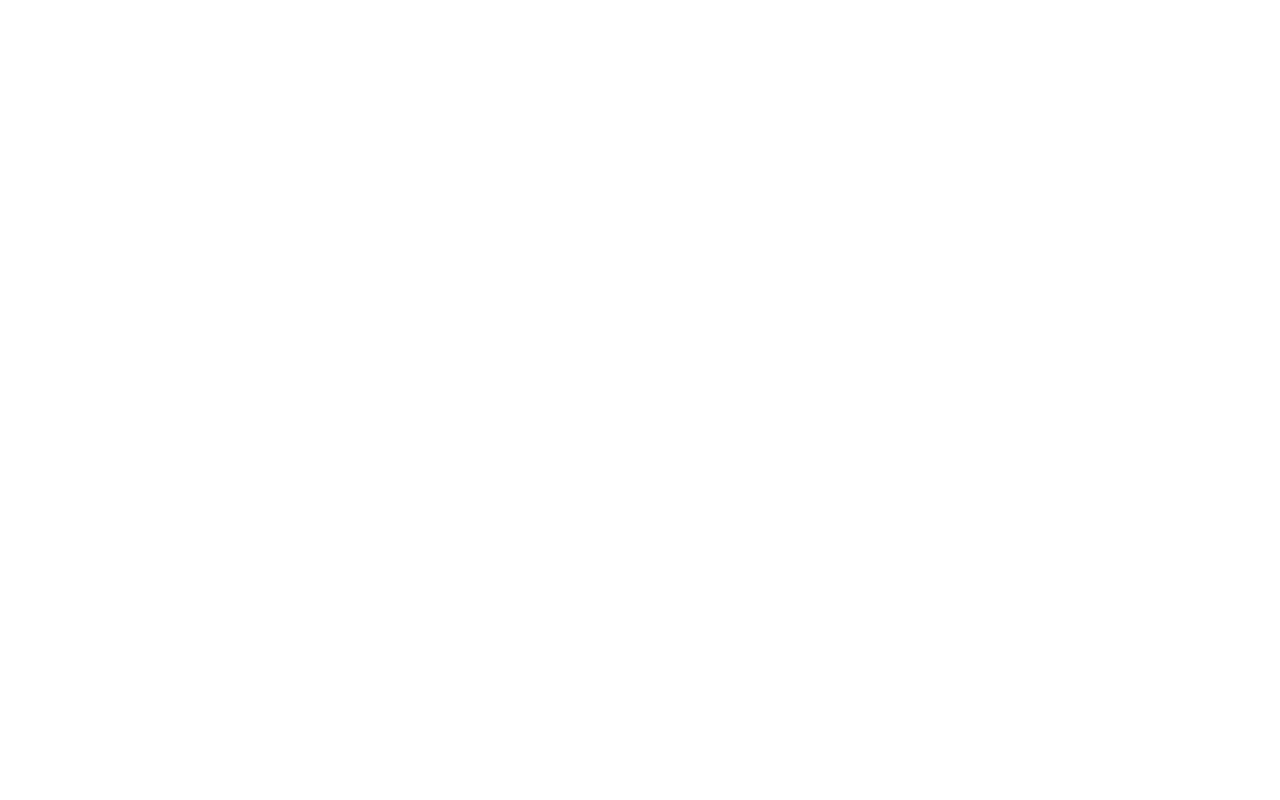
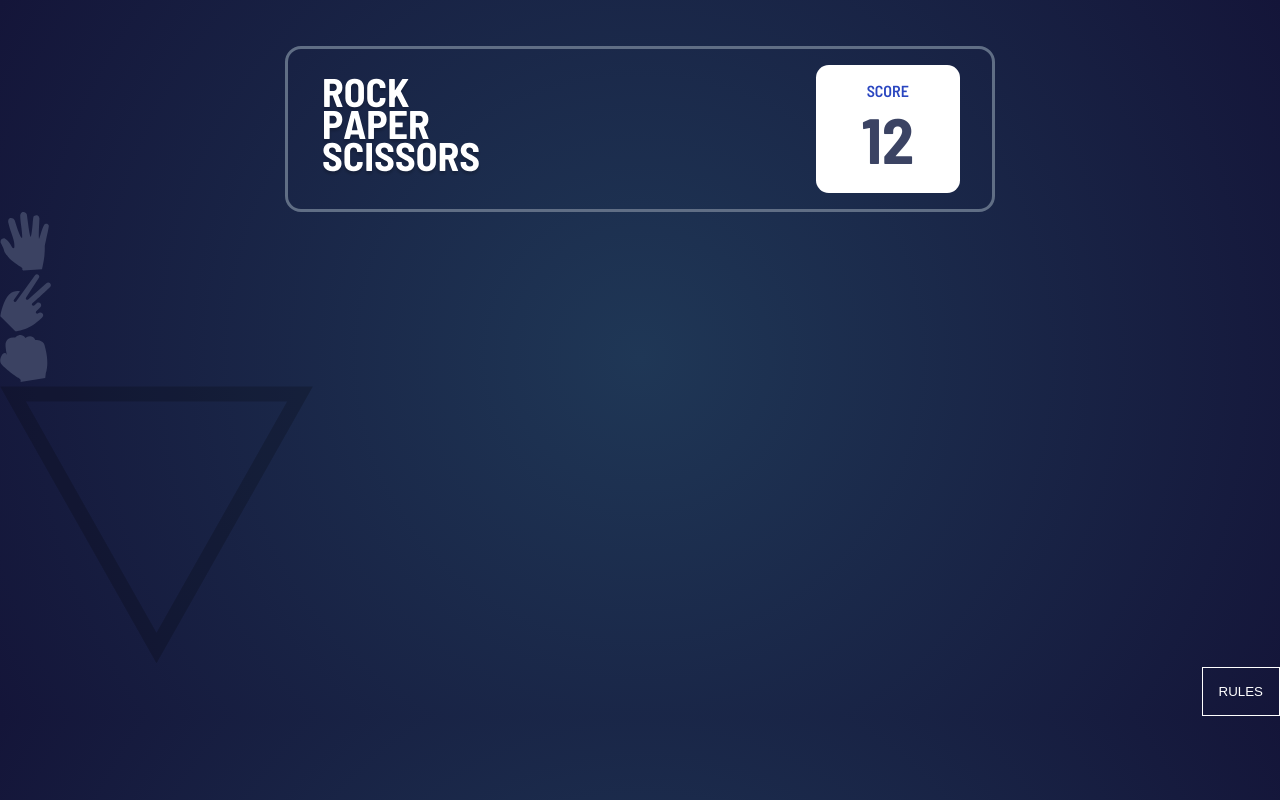
Before and after one commit to UTKUC3NGIZ/Rock-Paper-Scissors-Game, a plain HTML site: page index.html in a window 1280 px wide. Drawn offline with Linux system fonts and the light colour scheme.

Commit message:
header completed

```diff
--- a/assets/css/main.scss
+++ b/assets/css/main.scss
@@ -4,3 +4,50 @@
 body {
   background: radial-gradient(circle, $Background_color);
 }
+
+.header {
+  display: flex;
+  justify-content: space-between;
+  align-items: center;
+  width: 50%;
+  margin: auto;
+  border: 3px solid $Header;
+  border-radius: 1rem;
+  margin-top: 2.875rem;
+  padding: 1rem 2rem;
+
+  &__logo {
+  }
+  &__scoreboard {
+    display: flex;
+    flex-direction: column;
+    text-align: center;
+    background-color: white;
+    padding: 1rem 2.875rem;
+    border-radius: 0.8rem;
+
+    span {
+      &:first-child {
+        color: $Score;
+      }
+      &:last-child {
+        font-size: 4rem;
+        font-weight: 700;
+        color: $Dark;
+      }
+    }
+  }
+}
+
+section {
+}
+
+.footer {
+  text-align: end;
+  &__button {
+    background-color: transparent;
+    padding: 1rem;
+    color: white;
+    border: 1px solid white;
+  }
+}
--- a/index.html
+++ b/index.html
@@ -16,5 +16,45 @@
 
     <title>Project | Rock, Paper, Scissors</title>
   </head>
-  <body></body>
+  <body>
+    <header class="header">
+      <div class="header__logo">
+        <img src="assets/images/logo.svg" alt="logo" />
+      </div>
+      <div class="header__scoreboard">
+        <span>SCORE</span>
+        <span>12</span>
+      </div>
+    </header>
+    <section class="game">
+      <div class="game__boxDiv">
+        <div class="game__box">
+          <div class="game__boxInner">
+            <a href=""><img src="assets/images/icon-paper.svg" alt="" /></a>
+          </div>
+        </div>
+
+        <div>
+          <div>
+            <a href=""><img src="assets/images/icon-scissors.svg" alt="" /></a>
+          </div>
+        </div>
+
+        <div>
+          <div>
+            <a href=""><img src="assets/images/icon-rock.svg" alt="" /></a>
+          </div>
+        </div>
+
+        <div>
+          <div>
+           <a href=""> <img src="assets/images/bg-triangle.svg" alt="" /></a>
+          </div>
+        </div>
+      </div>
+    </section>
+    <footer class="footer">
+      <button class="footer__button">RULES</button>
+    </footer>
+  </body>
 </html>
```
Also changed, not shown: deneme.html (added, +19 -0 lines), assets/css/.reset.scss, assets/css/main.css, 1 other file.
